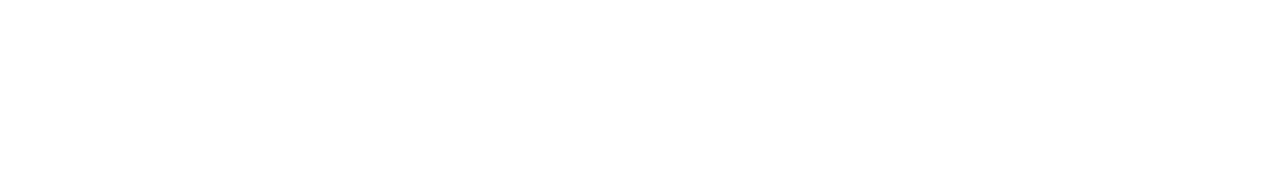
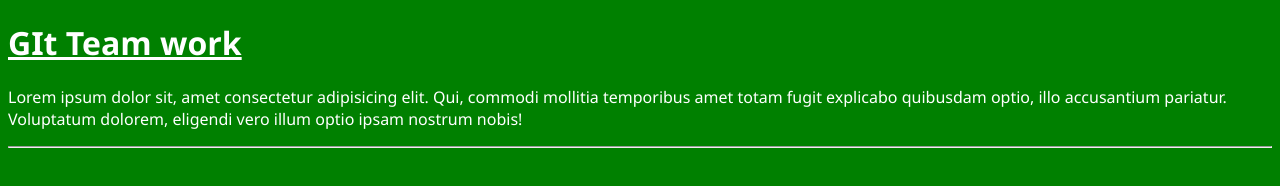
Before and after one commit to PISETHUN/teamwork, a plain HTML site: page index.html in a window 1280 px wide. Drawn offline with Linux system fonts and the light colour scheme.

Commit message:
here my work

```diff
--- a/index.html
+++ b/index.html
@@ -4,8 +4,11 @@
     <meta charset="UTF-8">
     <meta name="viewport" content="width=device-width, initial-scale=1.0">
     <title>Document</title>
+    <link rel="stylesheet" href="./style.css">
 </head>
 <body>
-
+    <h1>GIt Team work</h1>
+    <p>Lorem ipsum dolor sit, amet consectetur adipisicing elit. Qui, commodi mollitia temporibus amet totam fugit explicabo quibusdam optio, illo accusantium pariatur. Voluptatum dolorem, eligendi vero illum optio ipsam nostrum nobis!</p>
+    <hr>
 </body>
 </html>
--- /dev/null
+++ b/style.css
@@ -0,0 +1,8 @@
+body{
+    background-color: Green;
+    color: white;
+    font-family: 'Segoe UI', Tahoma, Geneva, Verdana, sans-serif;
+}
+h1{
+    text-decoration: underline;
+}
```
